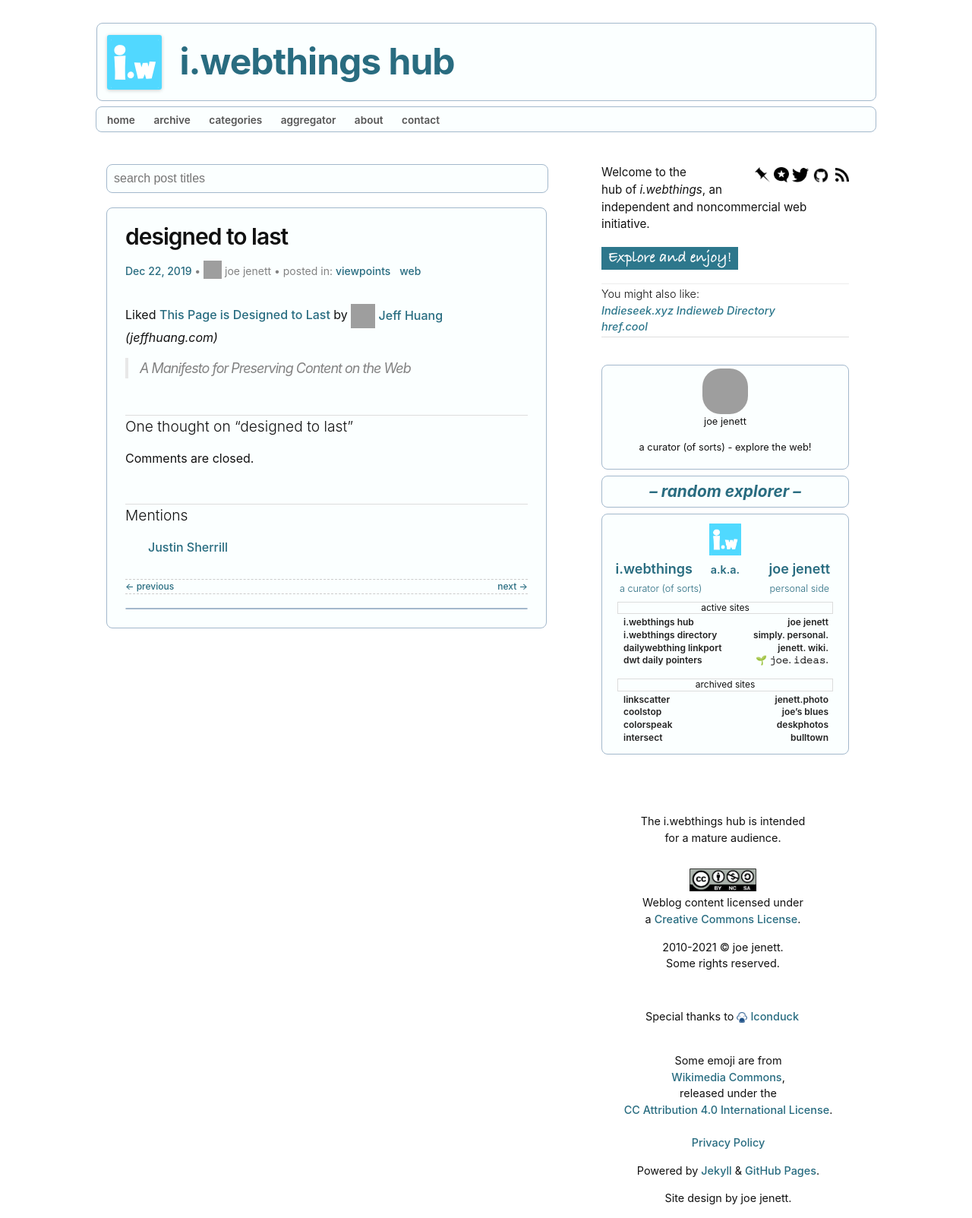
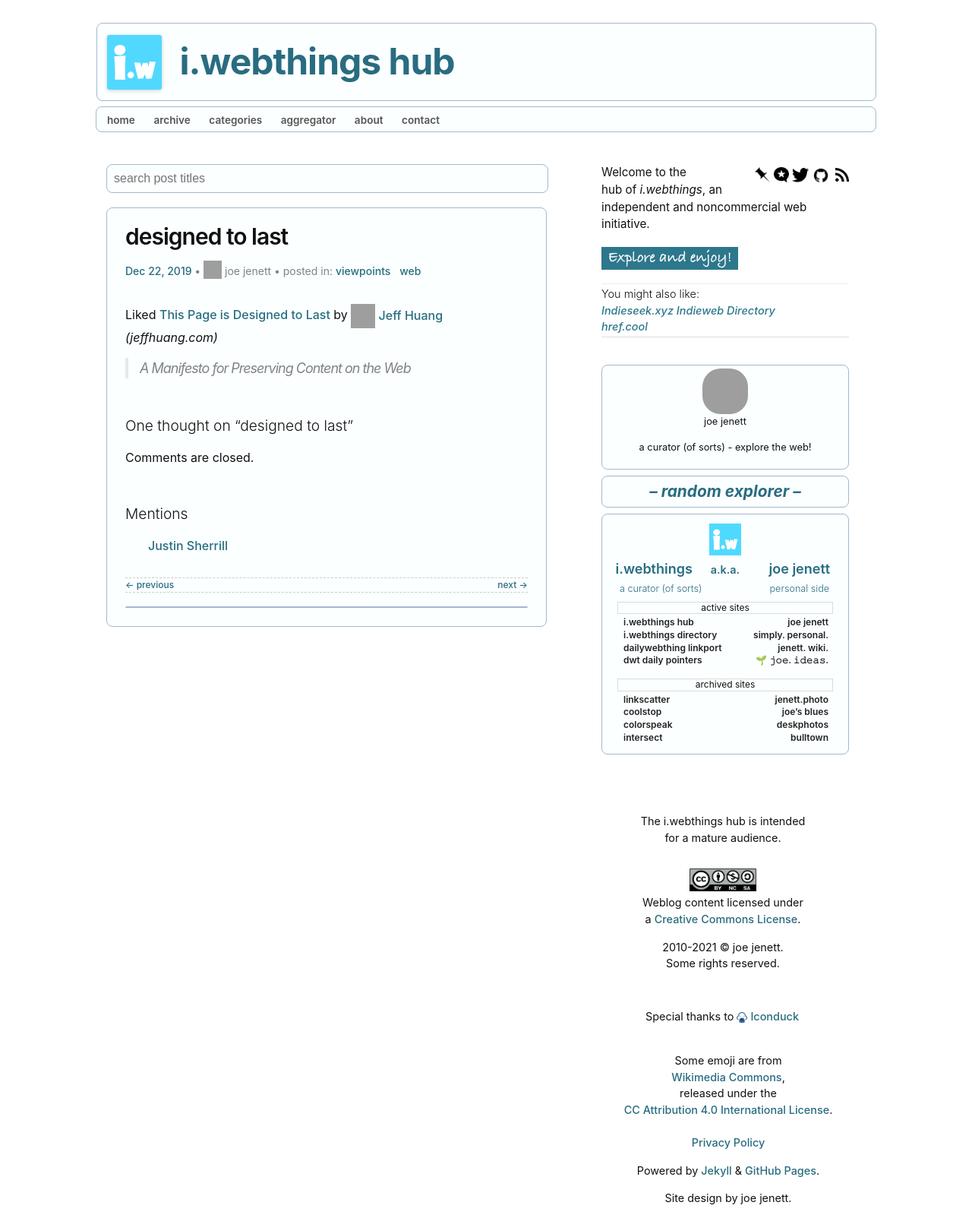
Before and after one commit to joejenett/i.webthings, a Jekyll site: the page built from _posts/2019-12-22-1320-2.md, in a window 1280 px wide. Shown: the whole page at 76% size. Built offline with Jekyll 4.4.1, drawn with Linux system fonts in a browser that asks for light colours; comment, search, counter and statistics services are not loaded; grey boxes are pictures that could not be loaded.

Commit message:
Update style.css

```diff
--- a/css/style.css
+++ b/css/style.css
@@ -45,7 +45,7 @@ article.post.h-entry div.post-content.e-content h2#comments-title, html body div
   font-size:1.2em;
   font-weight:300;
   margin-top:48px;
-  border-top:1px solid #ddd;
+  /*border-top:1px solid #ddd;*/
   }
   span.hide-name.p-name {
   font-size:.9em;
```
